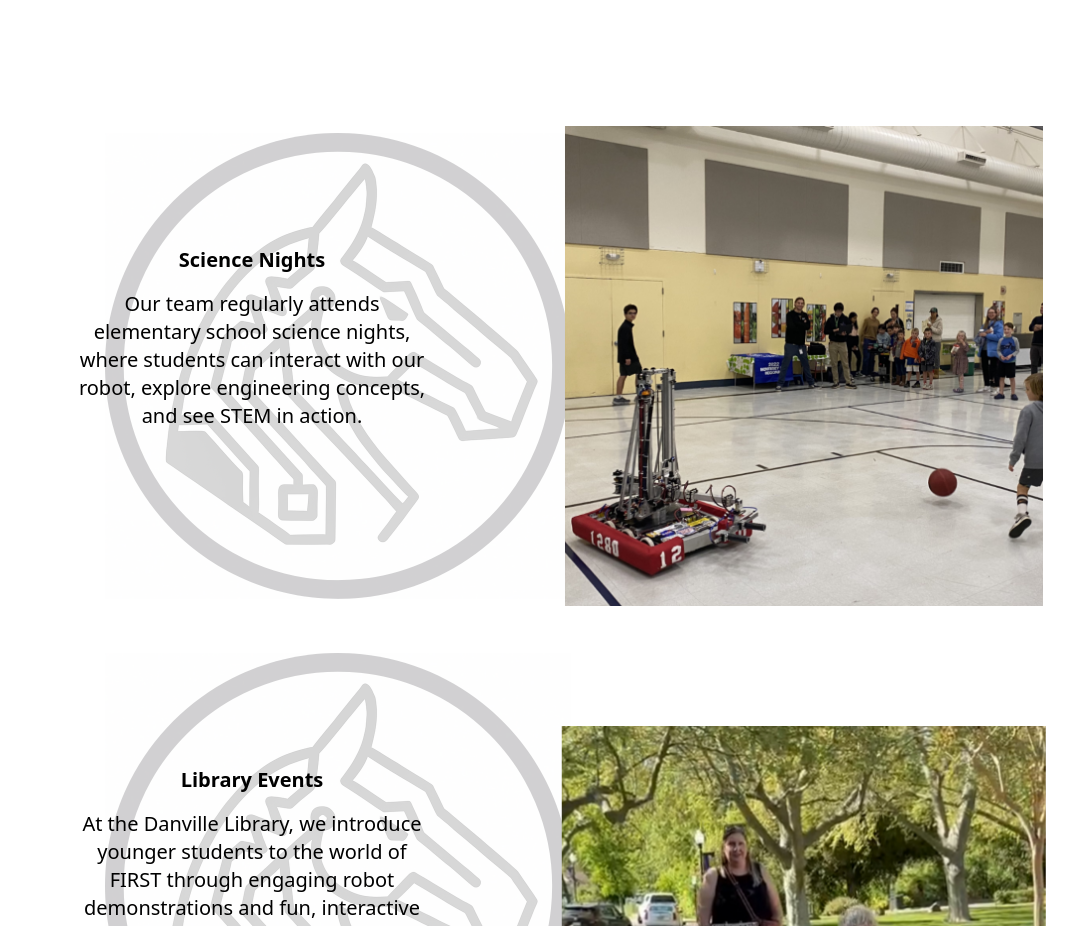
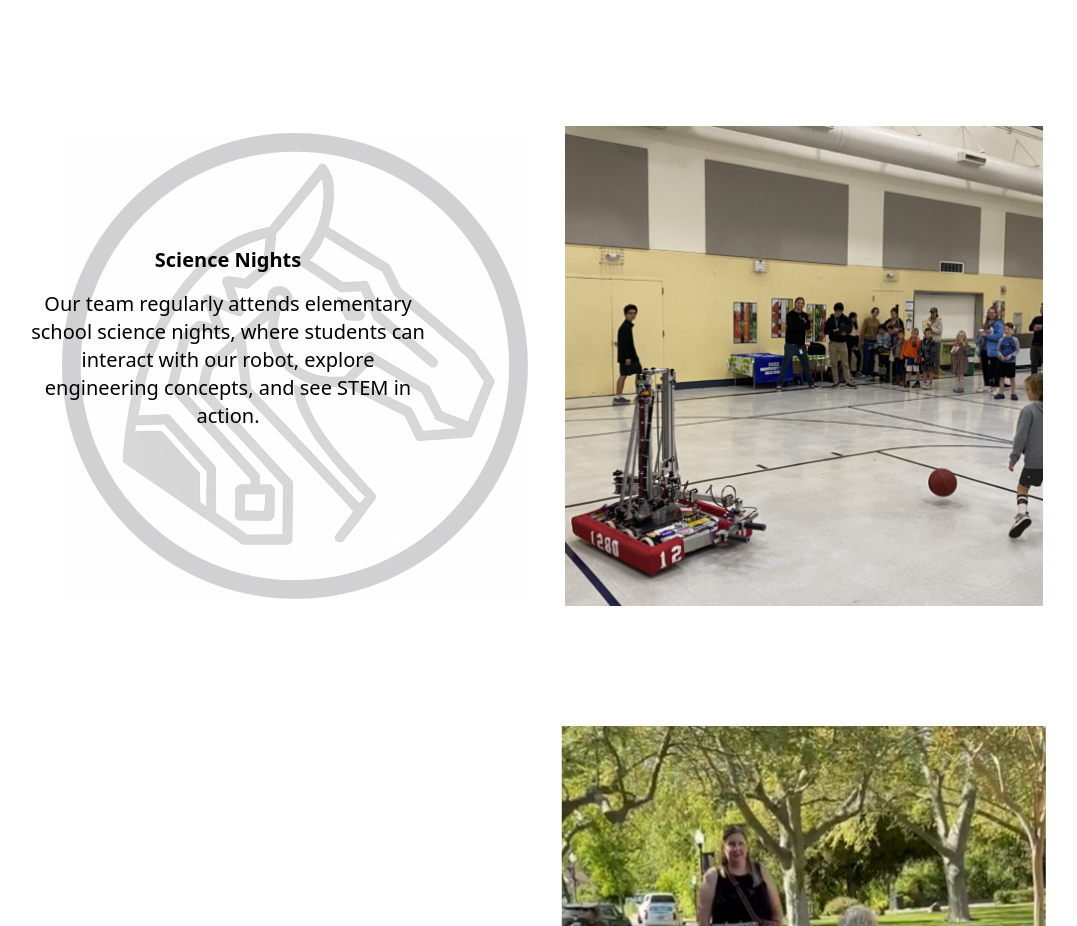
Before and after one commit to Team-1280/1280-website, a React (Vite) app in the folder app/: page /Outreach in a window 1280 px wide. Shown: the part 980-1906 px from the top of the page, without its empty margins (92-1169 px from the left). Built offline with nearby package versions, Linux system fonts and the light colour scheme.

Commit message:
outreach tests
Co-authored-by: aatle <aatle@users.noreply.github.com>

```diff
--- a/app/src/pages/Outreach.jsx
+++ b/app/src/pages/Outreach.jsx
@@ -30,17 +30,15 @@ const Outreach = () => {
         </section>
         <section>
             <div className='text-left bg-white relative h-[300vh] w-full pl-12'>
-                <div className="relative">
                 <img src="/bg-logo.png" className="absolute h-[60vh] left-[10%] opacity-80" alt="Background Logo" />
                 <div
-                        className="absolute top-0 left-0 w-full h-full flex px-20 pb-5 z-10"
+                    className="w-full h-full flex flex-col justify-center items-center px-20 pb-5 z-10"
                 >
-                        <div className="text-black text-xl mx-80 px-5 ml-80 p-4">
+                    <div className="text-black text-xl">
                         <div class="absolute top-30 left-30 mr-190 text-center">
                             <div className="font-bold">Science Nights</div>
                             <div className="p-2"></div>
                         <p>Our team regularly attends elementary school science nights, where students can interact with our robot, explore engineering concepts, and see STEM in action.</p>
-                            </div>
                         </div>
                     </div>
                 </div>
```
Lines whose indentation alone changed are shown as unchanged.
